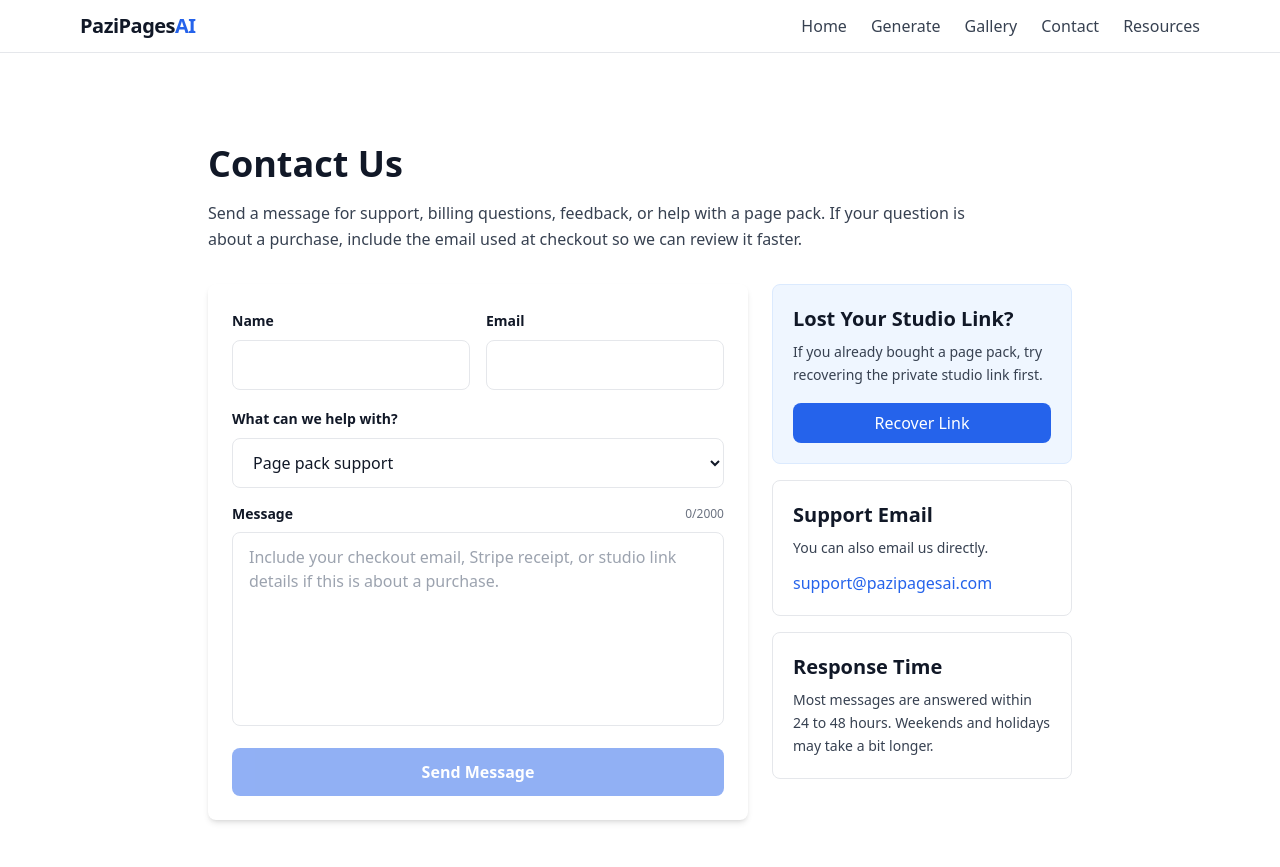
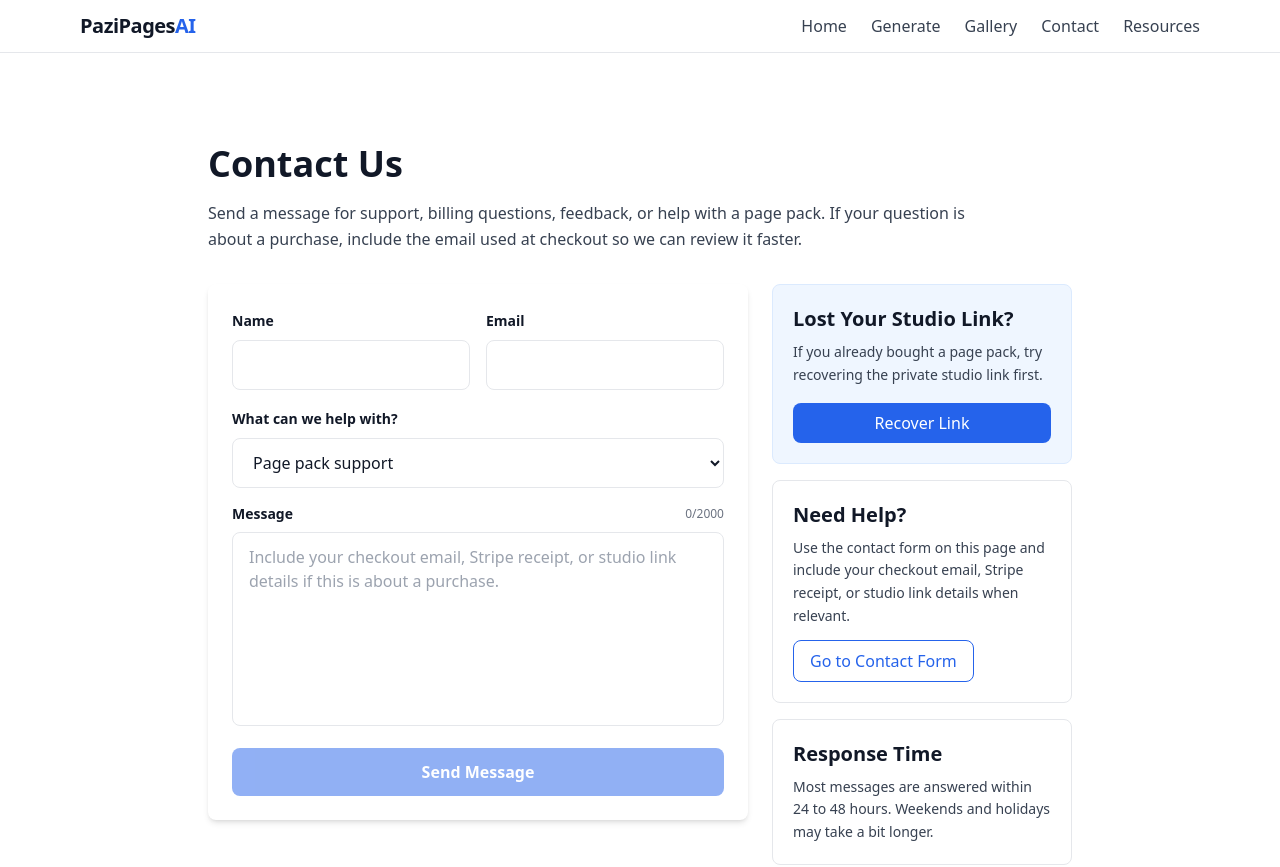
Before and after one commit to osanford8024/coloring-pages-app, a Next.js app: page /contact in a window 1280 px wide. Shown: the top 867 px of the page. Built offline with nearby package versions, Linux system fonts and the light colour scheme.

Commit message:
Polish contact links and gallery previews

```diff
--- /dev/null
+++ b/app/components/GalleryFeatureImage.tsx
@@ -0,0 +1,86 @@
+"use client";
+
+import Image from "next/image";
+import Link from "next/link";
+import { useEffect, useState } from "react";
+
+type GalleryImage = {
+  id: string;
+  prompt: string;
+  image_url: string;
+};
+
+type GalleryFeatureImageProps = {
+  className?: string;
+  label?: string;
+};
+
+export default function GalleryFeatureImage({
+  className = "",
+  label = "From the gallery",
+}: GalleryFeatureImageProps) {
+  const [image, setImage] = useState<GalleryImage | null>(null);
+  const [isLoading, setIsLoading] = useState(true);
+
+  useEffect(() => {
+    let isMounted = true;
+
+    async function loadGalleryImage() {
+      try {
+        const res = await fetch("/api/images?limit=12&offset=0");
+        const data = await res.json();
+        const images: GalleryImage[] = data.images || [];
+
+        if (!isMounted || images.length === 0) return;
+
+        const randomIndex = Math.floor(Math.random() * images.length);
+        setImage(images[randomIndex]);
+      } catch (err) {
+        console.error("Unable to load gallery preview image:", err);
+      } finally {
+        if (isMounted) setIsLoading(false);
+      }
+    }
+
+    loadGalleryImage();
+
+    return () => {
+      isMounted = false;
+    };
+  }, []);
+
+  return (
+    <Link
+      href="/gallery"
+      className={`group block overflow-hidden rounded-lg border bg-[#fffdf8] shadow-inner transition hover:border-[#2563eb] ${className}`}
+      aria-label="View gallery examples"
+    >
+      <div className="relative aspect-[4/5] bg-white">
+        {image && (
+          <Image
+            src={image.image_url}
+            alt={image.prompt || "Gallery coloring page example"}
+            fill
+            sizes="(min-width: 1024px) 420px, 90vw"
+            className="object-contain p-5 transition duration-300 group-hover:scale-[1.02]"
+            unoptimized
+            priority
+          />
+        )}
+
+        {!image && (
+          <div className="flex h-full items-center justify-center p-8 text-center text-sm text-gray-500">
+            {isLoading ? "Loading gallery preview..." : "Gallery preview unavailable"}
+          </div>
+        )}
+      </div>
+
+      <div className="flex items-center justify-between gap-3 border-t bg-white px-4 py-3 text-sm">
+        <span className="font-semibold text-gray-900">{label}</span>
+        <span className="font-medium text-[#2563eb] transition group-hover:underline">
+          View gallery
+        </span>
+      </div>
+    </Link>
+  );
+}
--- a/app/contact/ContactForm.tsx
+++ b/app/contact/ContactForm.tsx
@@ -54,7 +54,7 @@ export default function ContactForm() {
   }
 
   return (
-    <form onSubmit={submitContact} className="bg-white rounded-lg shadow-md p-6 space-y-4">
+    <form id="contact-form" onSubmit={submitContact} className="bg-white rounded-lg shadow-md p-6 space-y-4">
       <div className="grid grid-cols-1 sm:grid-cols-2 gap-4">
         <div className="space-y-2">
           <label htmlFor="name" className="text-sm font-semibold">Name</label>
--- a/app/contact/page.tsx
+++ b/app/contact/page.tsx
@@ -38,15 +38,16 @@ export default function ContactPage() {
           </section>
 
           <section className="rounded-lg border bg-white p-5">
-            <h2 className="text-xl font-bold mb-2">Support Email</h2>
+            <h2 className="text-xl font-bold mb-2">Need Help?</h2>
             <p className="text-gray-700 text-sm leading-relaxed mb-3">
-              You can also email us directly.
+              Use the contact form on this page and include your checkout email,
+              Stripe receipt, or studio link details when relevant.
             </p>
             <a
-              href="mailto:support@pazipagesai.com"
-              className="text-[#2563eb] font-medium break-all hover:underline"
+              href="#contact-form"
+              className="inline-block px-4 py-2 rounded-lg border border-[#2563eb] text-[#2563eb] font-medium hover:bg-blue-50 transition"
             >
-              support@pazipagesai.com
+              Go to Contact Form
             </a>
           </section>
 
--- a/app/cookies/page.tsx
+++ b/app/cookies/page.tsx
@@ -48,9 +48,9 @@ export default function CookiePolicyPage() {
       <section className="mt-8 rounded-lg border border-blue-100 bg-blue-50 p-6">
         <h2 className="text-2xl font-bold text-gray-950">Contact</h2>
         <p className="mt-2 text-gray-700">
-          Questions about cookies can be sent to{" "}
-          <a href="mailto:support@pazipagesai.com" className="font-semibold text-[#2563eb] underline">
-            support@pazipagesai.com
+          Questions about cookies can be sent through the{" "}
+          <a href="/contact" className="font-semibold text-[#2563eb] underline">
+            contact form
           </a>
           .
         </p>
--- a/app/disclaimer/page.tsx
+++ b/app/disclaimer/page.tsx
@@ -56,9 +56,9 @@ export default function DisclaimerPage() {
       <section className="mt-8 rounded-lg border border-blue-100 bg-blue-50 p-6">
         <h2 className="text-2xl font-bold text-gray-950">Contact Support</h2>
         <p className="mt-2 text-gray-700">
-          Email{" "}
-          <a href="mailto:support@pazipagesai.com" className="font-semibold text-[#2563eb] underline">
-            support@pazipagesai.com
+          Use the{" "}
+          <a href="/contact" className="font-semibold text-[#2563eb] underline">
+            contact form
           </a>{" "}
           for questions or concerns.
         </p>
--- a/app/faq/page.tsx
+++ b/app/faq/page.tsx
@@ -206,11 +206,11 @@ export default function FAQPage() {
       <section className="mt-10 text-gray-700 leading-relaxed">
         <h2 className="text-2xl font-semibold mb-3">Still Have Questions?</h2>
         <p>
-          Email support at{" "}
-          <a href="mailto:support@pazipagesai.com" className="text-[#2563eb] underline">
-            support@pazipagesai.com
-          </a>
-          .
+          Use the{" "}
+          <Link href="/contact" className="text-[#2563eb] underline">
+            contact form
+          </Link>{" "}
+          for support, billing questions, or missing page pack help.
         </p>
       </section>
     </main>
--- a/app/generate/complete/page.tsx
+++ b/app/generate/complete/page.tsx
@@ -157,9 +157,7 @@ function CompleteContent() {
 
             <div className="flex flex-col sm:flex-row justify-center gap-3">
               <a
-                href={`mailto:support@pazipagesai.com?subject=Paid%20generation%20support&body=Session%20reference:%20${encodeURIComponent(
-                  sessionId || ""
-                )}`}
+                href="/contact"
                 className="inline-block px-4 py-2 rounded-lg border border-[#2563eb] text-[#2563eb] hover:bg-blue-50 transition"
               >
                 Contact Support
--- a/app/layout.tsx
+++ b/app/layout.tsx
@@ -1,6 +1,7 @@
 import "./globals.css";
 import NavBar from "./components/NavBar";
 import Footer from "./components/Footer";
+import GalleryFeatureImage from "./components/GalleryFeatureImage";
 
 const MAINTENANCE_MODE =
   process.env.VERCEL_ENV === "production" && process.env.MAINTENANCE_MODE !== "false";
@@ -58,35 +59,16 @@ export default function RootLayout({
                 </div>
 
                 <p className="text-sm text-gray-500">
-                  Need help with a recent purchase? Email{" "}
-                  <a href="mailto:support@pazipagesai.com" className="font-medium text-[#2563eb] underline">
-                    support@pazipagesai.com
+                  Need help with a recent purchase? Use the{" "}
+                  <a href="/contact" className="font-medium text-[#2563eb] underline">
+                    contact form
                   </a>
                   .
                 </p>
               </div>
 
               <div className="rounded-lg border bg-white p-6 shadow-xl">
-                <div className="aspect-[4/5] rounded-lg border-2 border-dashed border-gray-200 bg-[#fffdf8] p-5">
-                  <div className="h-full rounded-lg bg-white p-5 shadow-inner">
-                    <div className="mx-auto mb-6 h-3 w-24 rounded-full bg-gray-200" />
-                    <div className="relative mx-auto h-64 max-w-64">
-                      <div className="absolute left-1/2 top-4 h-28 w-28 -translate-x-1/2 rounded-full border-4 border-gray-900" />
-                      <div className="absolute left-[22%] top-32 h-20 w-36 rounded-t-full border-4 border-b-0 border-gray-900" />
-                      <div className="absolute left-[16%] top-48 h-16 w-44 rounded-lg border-4 border-gray-900" />
-                      <div className="absolute left-[33%] top-14 h-3 w-3 rounded-full bg-gray-900" />
-                      <div className="absolute right-[33%] top-14 h-3 w-3 rounded-full bg-gray-900" />
-                      <div className="absolute left-1/2 top-24 h-8 w-14 -translate-x-1/2 rounded-b-full border-4 border-t-0 border-gray-900" />
-                      <div className="absolute left-8 top-24 h-12 w-12 rounded-full border-4 border-gray-900" />
-                      <div className="absolute right-8 top-24 h-12 w-12 rounded-full border-4 border-gray-900" />
-                    </div>
-                    <div className="mt-8 space-y-3">
-                      <div className="h-3 rounded-full bg-gray-200" />
-                      <div className="h-3 w-4/5 rounded-full bg-gray-200" />
-                      <div className="h-3 w-2/3 rounded-full bg-gray-200" />
-                    </div>
-                  </div>
-                </div>
+                <GalleryFeatureImage label="Gallery preview" />
 
                 <div className="mt-5 flex items-center justify-between gap-4 text-sm">
                   <span className="font-medium text-gray-900">Printable coloring pages</span>
--- a/app/privacy/page.tsx
+++ b/app/privacy/page.tsx
@@ -56,9 +56,9 @@ export default function PrivacyPage() {
       <section className="mt-8 rounded-lg border border-blue-100 bg-blue-50 p-6">
         <h2 className="text-2xl font-bold text-gray-950">Contact Us</h2>
         <p className="mt-2 text-gray-700">
-          Questions about privacy or data requests can be sent to{" "}
-          <a href="mailto:support@pazipagesai.com" className="font-semibold text-[#2563eb] underline">
-            support@pazipagesai.com
+          Questions about privacy or data requests can be sent through the{" "}
+          <a href="/contact" className="font-semibold text-[#2563eb] underline">
+            contact form
           </a>
           .
         </p>
--- a/app/terms/page.tsx
+++ b/app/terms/page.tsx
@@ -64,11 +64,11 @@ export default function TermsPage() {
       <section className="mt-8 rounded-lg border border-blue-100 bg-blue-50 p-6">
         <h2 className="text-2xl font-bold text-gray-950">Questions?</h2>
         <p className="mt-2 text-gray-700">
-          Contact{" "}
-          <a href="mailto:support@pazipagesai.com" className="font-semibold text-[#2563eb] underline">
-            support@pazipagesai.com
+          Use the{" "}
+          <a href="/contact" className="font-semibold text-[#2563eb] underline">
+            contact form
           </a>{" "}
-          with payment or service questions.
+          for payment or service questions.
         </p>
       </section>
     </main>
```
Also changed, not shown: app/page.tsx (+12 -23 lines).
